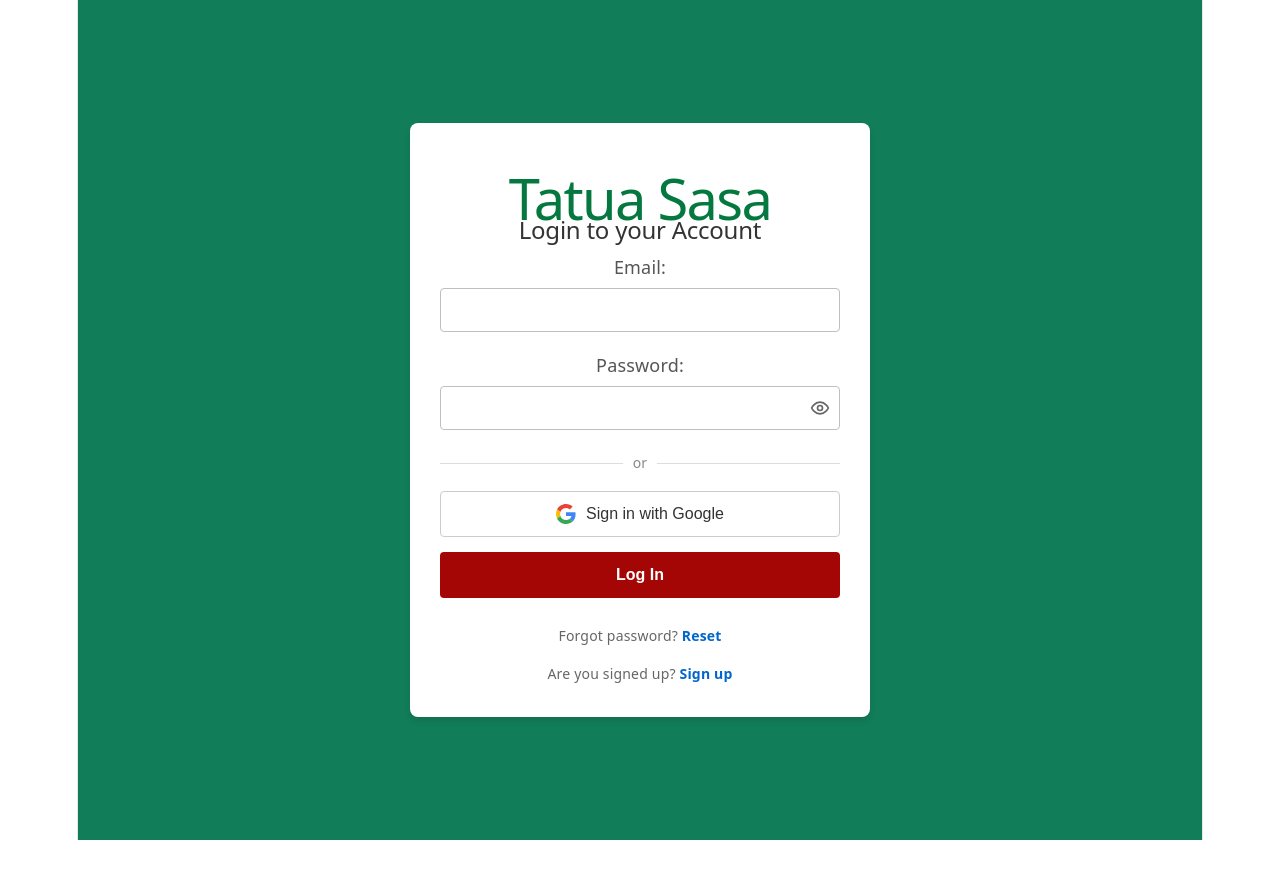
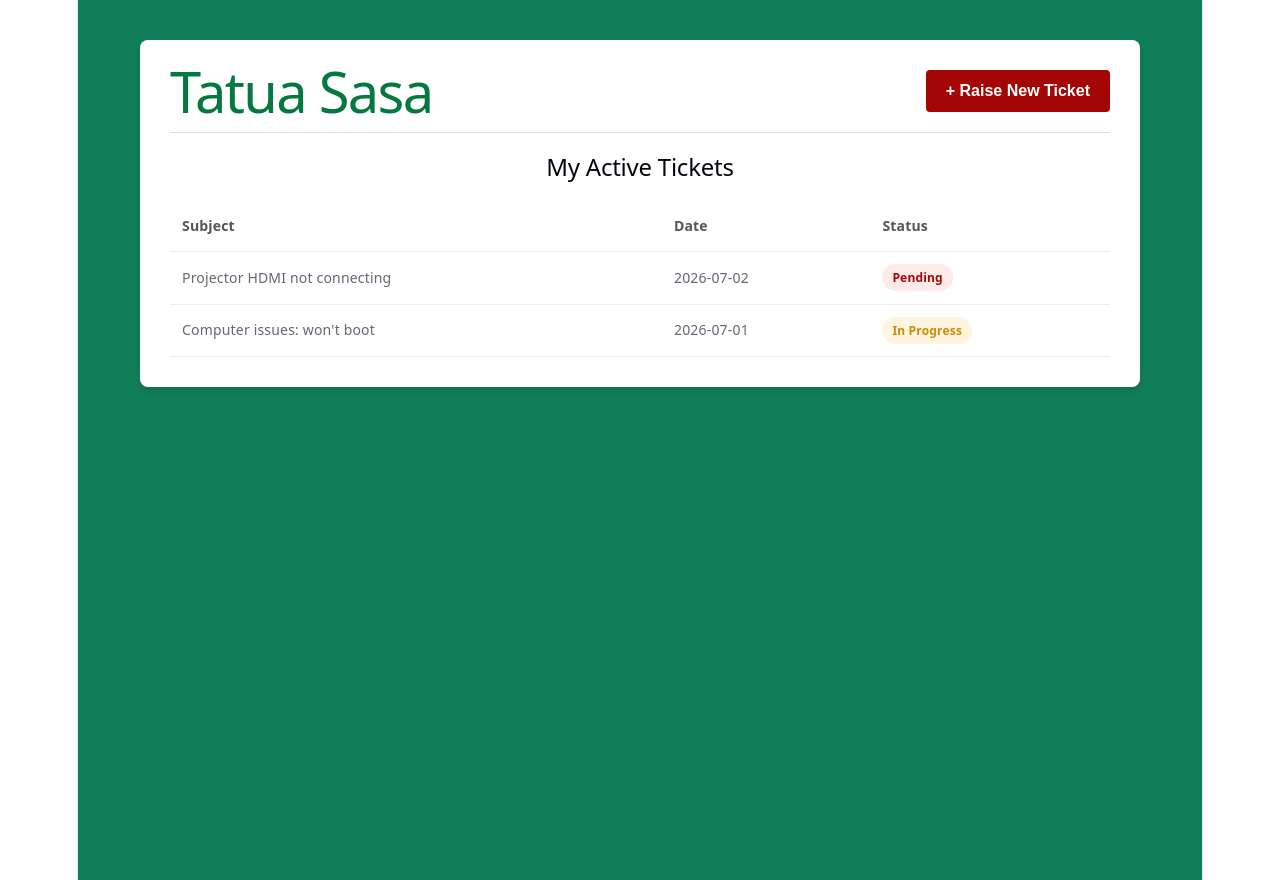
Before and after one commit to samkuria/TatuaSasa, a React (Vite) app: page / in a window 1280 px wide. Before the commit the page ends 840 px from the top, so only its background shows below. Built offline with nearby package versions, Linux system fonts and the light colour scheme.

Commit message:
updated routing

```diff
--- a/src/App.jsx
+++ b/src/App.jsx
@@ -1,13 +1,14 @@
 import{ BrowserRouter, Routes, Route } from 'react-router-dom';
 import Login from './pages/Login';
 import SignUp from './pages/SignUp';
+import StaffDashboard from './pages/StaffDashboard';
 
 export default function App() {
     return (
         <BrowserRouter>
         <Routes>
-           <Route path="/" element={<Login />} />
-           <Route path="/signup" element={<SignUp />} />
+           <Route path="/" element={<StaffDashboard />} />
+
         </Routes>
         </BrowserRouter>
     )
```
